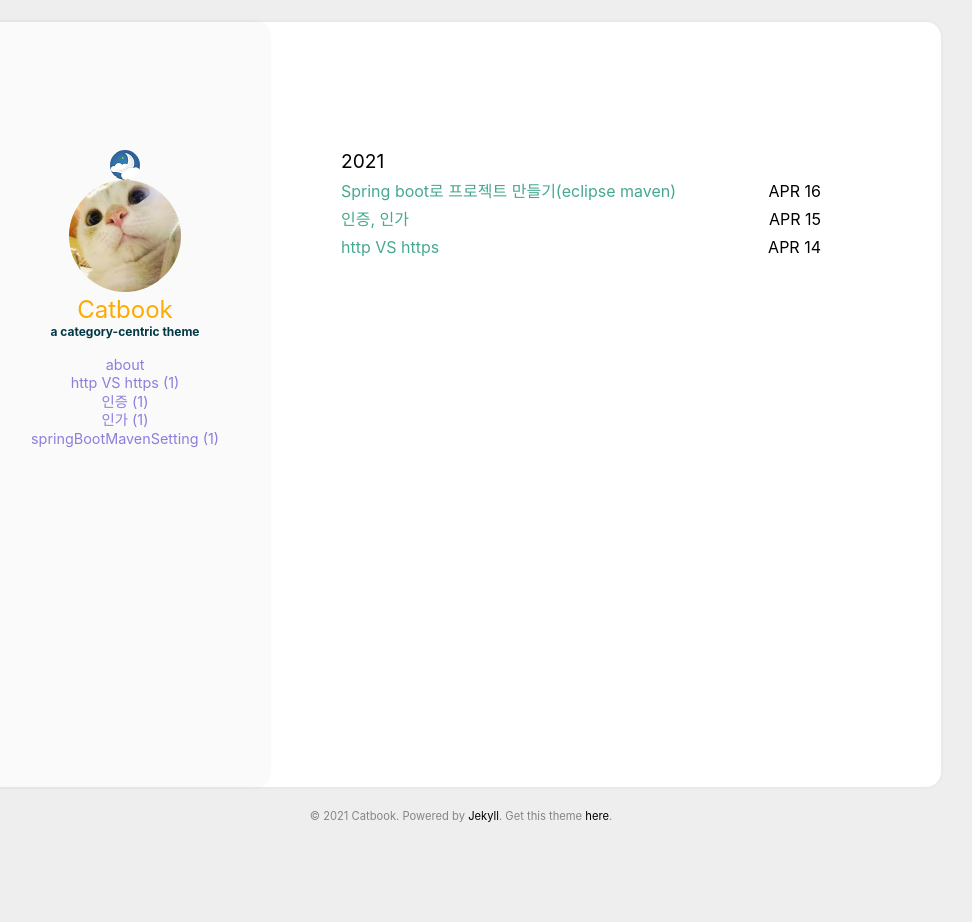
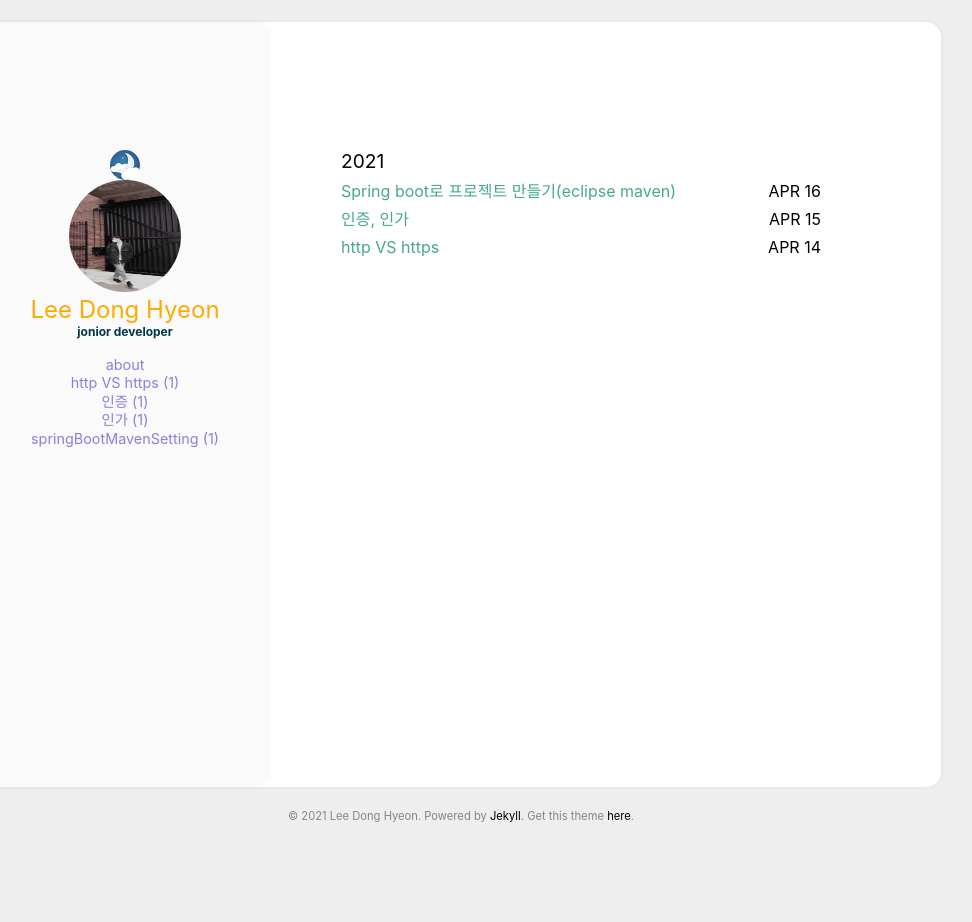
Before and after one commit to devbronze/devbronze.github.io, a Jekyll site: the page built from index.html, in a window 1280 px wide. Shown: the whole page, without its empty margins (179-1151 px from the left). Built offline with Jekyll 4.4.1, drawn with Linux system fonts in a browser that asks for light colours.

Commit message:
메인수정

```diff
--- a/_config.yml
+++ b/_config.yml
@@ -18,10 +18,10 @@ google_analytics: #UA�봛XXXXXXX-X
 disqus_shortname: #disqus shortname
 
 user:
-  name: Catbook
-  pic: /assets/img/cat.jpg
-  picAlt: "catbook"
-  job: a category-centric theme
+  name: Lee Dong Hyeon
+  pic: /assets/img/profile.jpg
+  picAlt: "Lee Dong Hyeon"
+  job: jonior developer
   aboutme: true # comment this out if you don't need the 'about' page.
 
 exclude:
```
Also changed, not shown: assets/img/profile.jpg (added).
